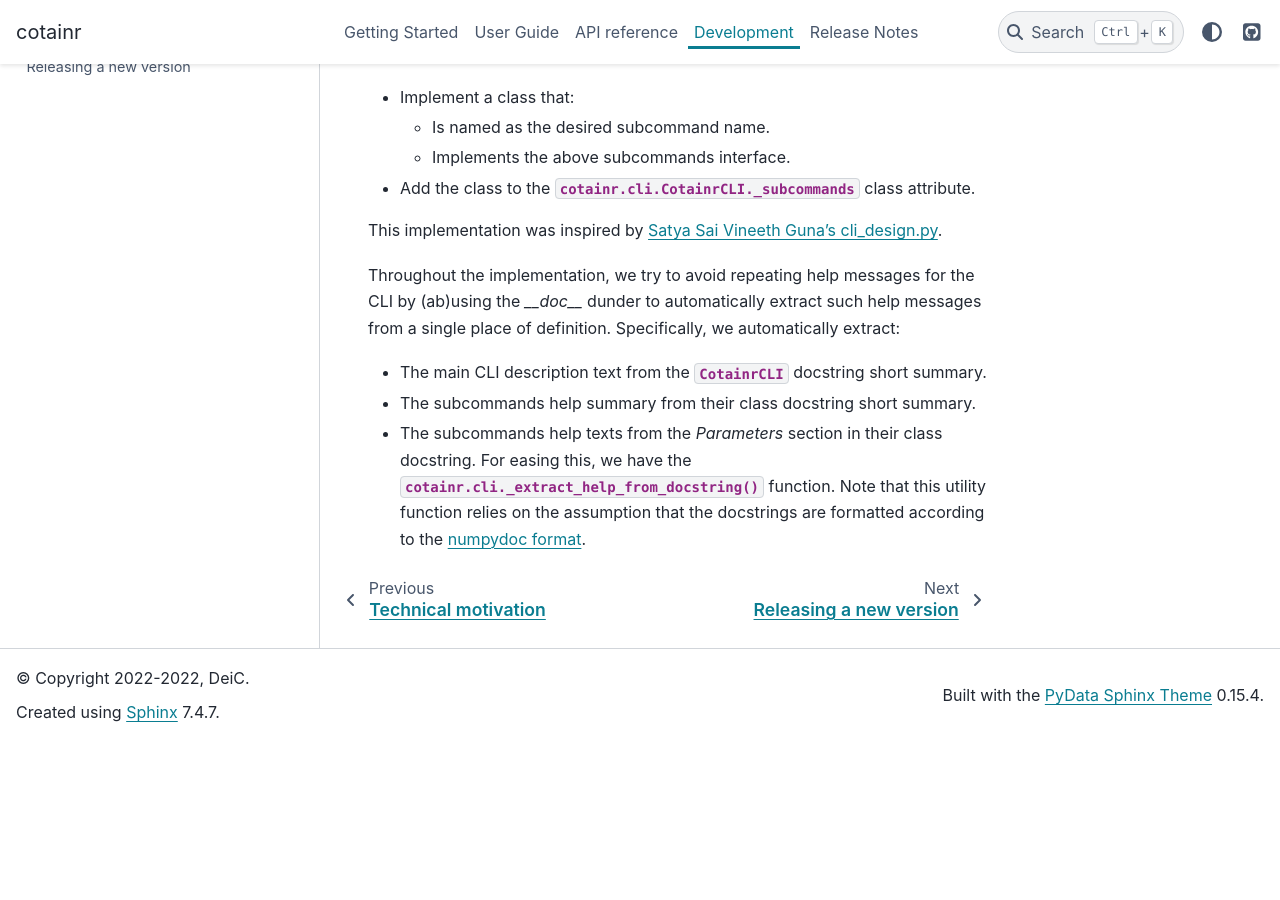
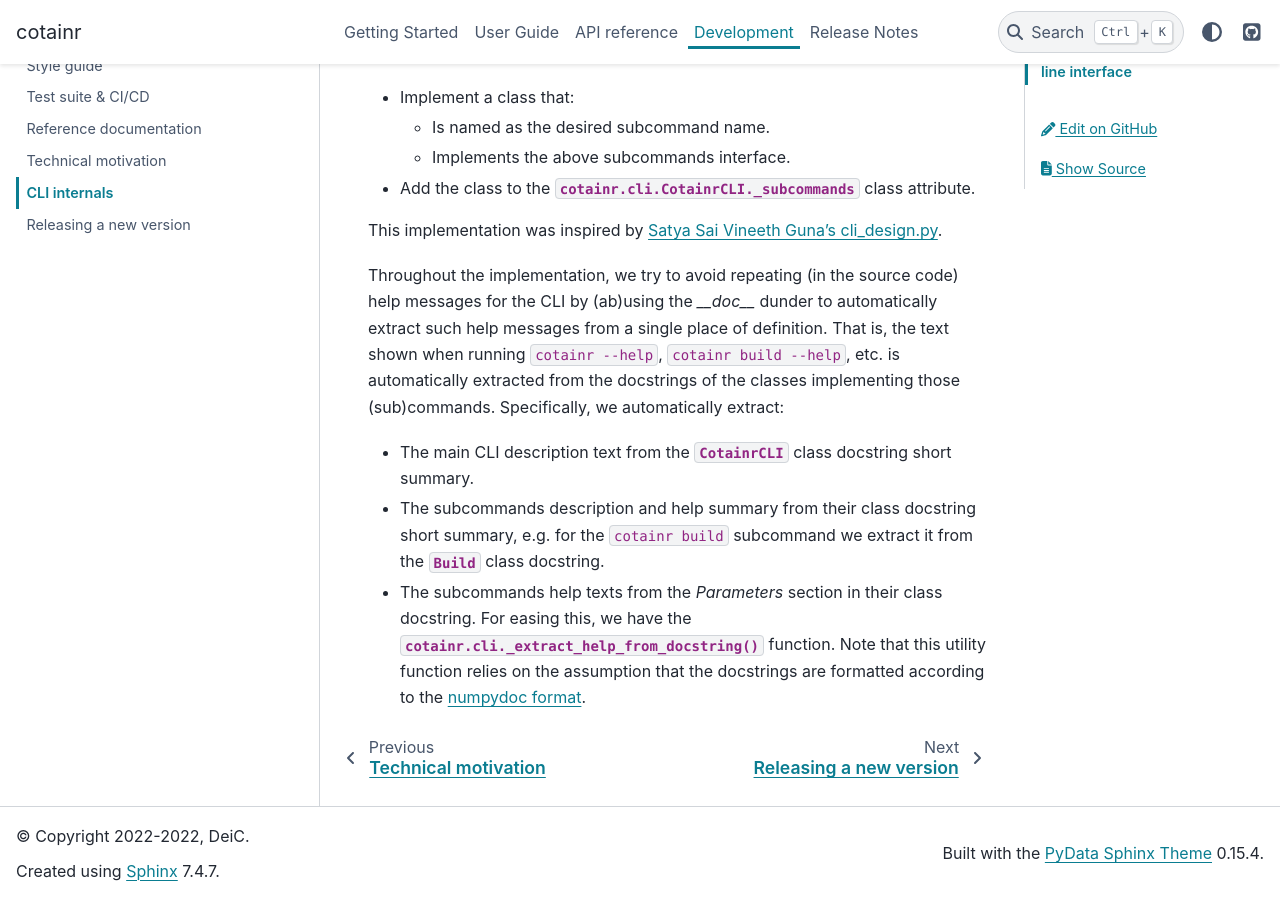
Before and after one commit to DeiC-HPC/cotainr, a Sphinx documentation site: the page built from doc/development/cli_internals.rst, in a window 1280 px wide and 900 px high, scrolled down 1194 px. Built offline with Sphinx 7.4.7 and the PyData theme 0.15.4, drawn with Linux system fonts in a browser that asks for light colours; pages that are not in the unit, such as notebooks, are missing from menus; before the commit the page ends 1936 px from its top, so only the background shows below that.

Commit message:
AB#476 Handled eskec review comments.

```diff
--- a/doc/development/cli_internals.rst
+++ b/doc/development/cli_internals.rst
@@ -45,8 +45,8 @@
 
 This implementation was inspired by `Satya Sai Vineeth Guna's cli_design.py <https://gist.github.com/vineethguna/d72a8f071a783de2d7ca>`_.
 
-Throughout the implementation, we try to avoid repeating help messages for the CLI by (ab)using the `__doc__` dunder to automatically extract such help messages from a single place of definition. Specifically, we automatically extract:
+Throughout the implementation, we try to avoid repeating (in the source code) help messages for the CLI by (ab)using the `__doc__` dunder to automatically extract such help messages from a single place of definition. That is, the text shown when running :code:`cotainr --help`, :code:`cotainr build --help`, etc. is automatically extracted from the docstrings of the classes implementing those (sub)commands. Specifically, we automatically extract:
 
-- The main CLI description text from the :class:`~cotainr.cli.CotainrCLI` docstring short summary.
-- The subcommands help summary from their class docstring short summary.
+- The main CLI description text from the :class:`~cotainr.cli.CotainrCLI` class docstring short summary.
+- The subcommands description and help summary from their class docstring short summary, e.g. for the :code:`cotainr build` subcommand we extract it from the :class:`~cotainr.cli.Build` class docstring.
 - The subcommands help texts from the `Parameters` section in their class docstring. For easing this, we have the :func:`cotainr.cli._extract_help_from_docstring` function. Note that this utility function relies on the assumption that the docstrings are formatted according to the `numpydoc format <https://numpydoc.readthedocs.io/en/latest/format.html>`_.
--- a/doc/development/index.rst
+++ b/doc/development/index.rst
@@ -12,7 +12,9 @@
 Contributing to `cotainr`
 -------------------------
 
-All contributions, including bug reports, bug fixes, documentation, new features are welcome.
+All contributions, including bug reports, bug fixes, documentation, and new features are welcome.
+
+`cotainr` is free and open source software licensed under the `European Union Public License (EUPL) 1.2 <https://joinup.ec.europa.eu/collection/eupl/introduction-eupl-licence>`_. See the `LICENSE <https://github.com/DeiC-HPC/cotainr/blob/main/LICENSE>`_ file for details about your rights and obligations when using and contributing to `cotainr`.
 
 Feedback & bug reports
 ~~~~~~~~~~~~~~~~~~~~~~
--- a/doc/development/releasing.rst
+++ b/doc/development/releasing.rst
@@ -21,7 +21,7 @@
 
 Release process
 ---------------
-In order ot release a new version of `cotainr`, one must:
+In order to release a new version of `cotainr`, one must:
 
 1. Update the :attr:`cotainr.__version__` string in `cotianr/__init__.py`.
 2. Create the associated release notes, i.e. create a `YYYY.MM.MINOR.md` file in the `doc/release_notes` folder based on the template `doc/release_notes/release_note.md.template`.
```
